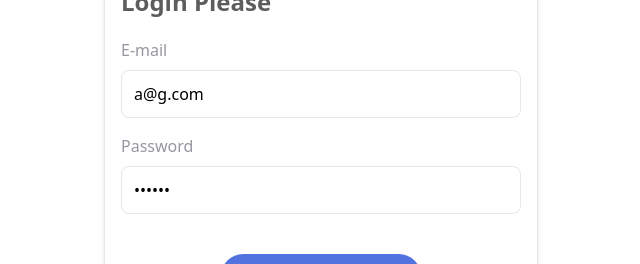
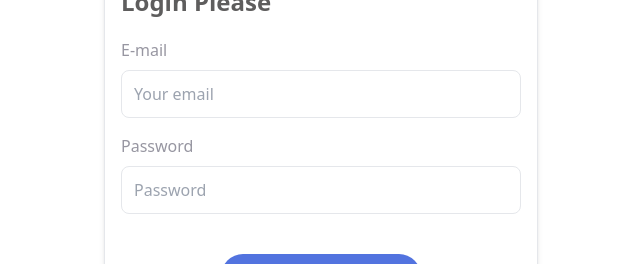
Before and after one commit to Jobayer98/task-management, a React app in the folder client/: page /login in a window 1280 px wide. Shown: the part 163-427 px from the top of the page, without its empty margins (319-959 px from the left). Built offline with nearby package versions, Linux system fonts and the light colour scheme; the HTML template or start-up script is replaced by a standard one.

Commit message:
remove default login email and password

```diff
--- a/client/src/context/AuthProvider.jsx
+++ b/client/src/context/AuthProvider.jsx
@@ -13,7 +13,6 @@ const AuthProvider = ({ children }) => {
   };
 
   const logout = async () => {
-    localStorage.clear();
     await axiosInstance
       .get("/logout", {
         headers: {
@@ -24,6 +23,7 @@ const AuthProvider = ({ children }) => {
         if (res.data.success) {
           const notify = () => toast.success("Logout successfully");
           notify();
+          localStorage.clear();
         }
       });
   };
--- a/client/src/pages/Auth/Login.jsx
+++ b/client/src/pages/Auth/Login.jsx
@@ -17,13 +17,11 @@ function Login() {
       if (response.data.success) {
         const notify = () => toast.success("Login successfully");
         notify();
-        localStorage.clear();
         localStorage.setItem("token", response.data.token);
         login(response.data.user);
         navigate("/", { replace: true });
       }
     } catch (error) {
-      console.log(error);
       const notify = () => toast.error(error.response.data.message);
       notify();
     }
@@ -51,7 +49,6 @@ function Login() {
               className="focus:ring-1 focus:outline-none focus:ring-[#5273df] w-full h-12 rounded-lg pl-3 text-black border mt-2"
               type="email"
               placeholder="Your email"
-              defaultValue={"a@g.com"}
             />
           </div>
           <div className="my-2">
@@ -64,7 +61,6 @@ function Login() {
               className="focus:ring-1 focus:outline-none focus:ring-[#5273df] w-full h-12 rounded-lg pl-3 text-black border mt-2"
               type="password"
               placeholder="Password"
-              defaultValue={"123456"}
             />
           </div>
           <div className="flex justify-center mt-8">
```
Also changed, not shown: 1 other file (tests, documents, lock files or other folders).
